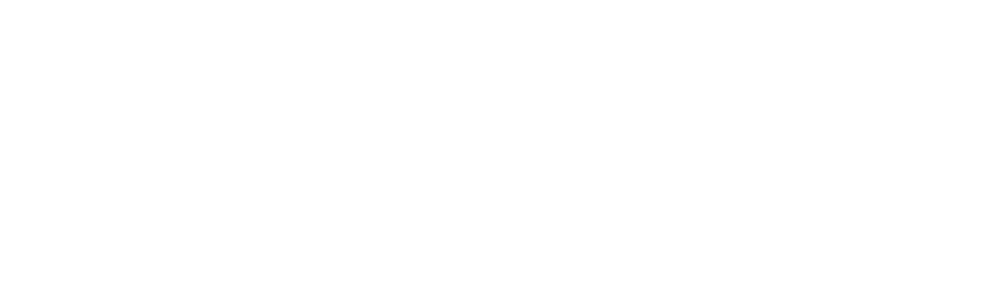
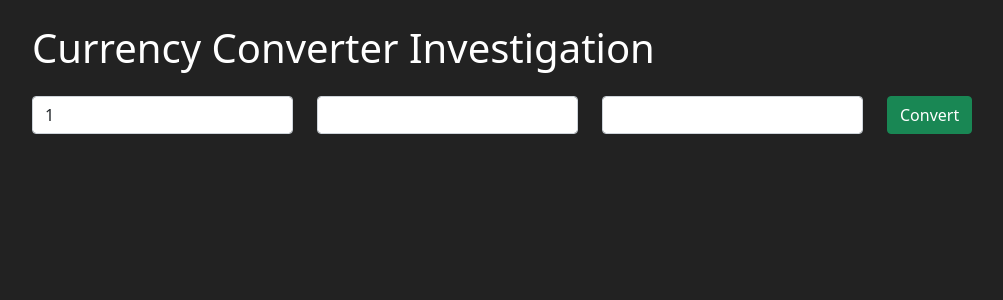
Before and after one commit to rhodinemma/currency-converter, a React (Vite) app: page / in a window 1280 px wide. Shown: the top 300 px of the page, without its empty margins (50-1053 px from the left). Built offline with nearby package versions, Linux system fonts and the light colour scheme.

Commit message:
add conversion GUI

```diff
--- a/src/App.jsx
+++ b/src/App.jsx
@@ -67,24 +67,83 @@
               setShowModal(true);
               setShowSpinner(false);
               setShowAlert(false);
+            } else {
+              defineAlert();
             }
           })
           .catch((error) => {
             console.log(error);
+            defineAlert();
           });
       }
     },
     [value, from, to, carryOutConversion]
   );
 
+  function handleCloseModal() {
+    setValue(1);
+    setFrom("UGX");
+    setTo("USD");
+    setFormValidity(false);
+    setShowModal(false);
+  }
+
+  function defineAlert() {
+    setShowAlert(true);
+    setShowSpinner(false);
+  }
+
   return (
-    <div>
-      <form
-        onSubmit={handleConversion}
-        noValidate
-        validated={formValidity}
-      ></form>
-    </div>
+    <Container>
+      <h1 className="mt-4 mb-4">Currency Converter Investigation</h1>
+      <Alert variant="danger" show={showAlert}>
+        Error!
+      </Alert>
+
+      <Form onSubmit={handleConversion} noValidate validated={formValidity}>
+        <Row>
+          <Col sm="3">
+            <Form.Control
+              placeholder="0"
+              value={value}
+              onChange={handleValue}
+              required
+            />
+          </Col>
+          <Col sm="3">
+            <Form.Control as="select" value="UGX" onChange={handleSetFrom} />
+          </Col>
+          <Col sm="3">
+            <Form.Control as="select" value="USD" onChange={handleSetTo} />
+          </Col>
+          <Col sm="2">
+            <Button variant="success" type="submit" data-testid="btn-converter">
+              <span className={showSpinner ? "" : "hidden"}>
+                <Spinner animation="border" size="sm" />
+              </span>
+              <span className={showSpinner ? "hidden" : ""}>Convert</span>
+            </Button>
+          </Col>
+        </Row>
+      </Form>
+
+      <Modal
+        data-testid="modal"
+        show={showModal}
+        style={{ color: "#22" }}
+        onHide={handleCloseModal}
+      >
+        <Modal.Header closeButton>
+          <Modal.Title>Conversion</Modal.Title>
+        </Modal.Header>
+        <Modal.Body>{result}</Modal.Body>
+        <Modal.Footer>
+          <Button onClick={handleCloseModal} variant="success">
+            New conversion
+          </Button>
+        </Modal.Footer>
+      </Modal>
+    </Container>
   );
 }
 
--- a/src/index.css
+++ b/src/index.css
@@ -0,0 +1,8 @@
+body {
+    background-color: #222 !important;
+    color: white !important;
+}
+
+.hidden {
+    display: none;
+}
```
